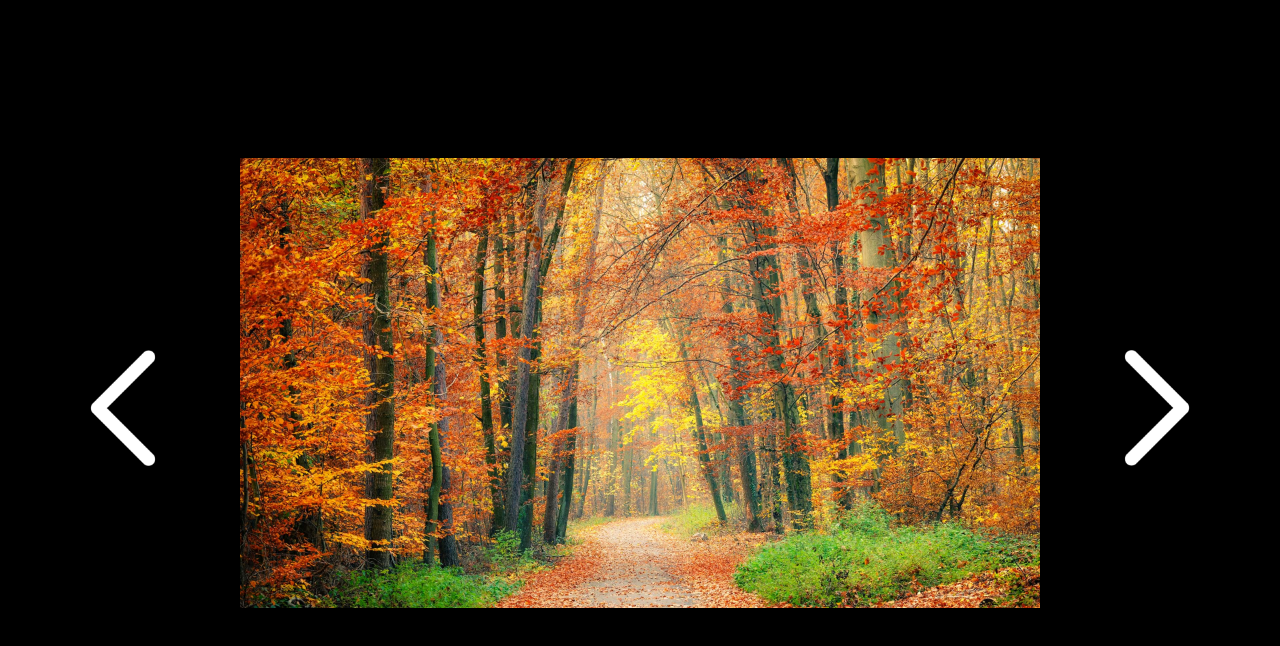
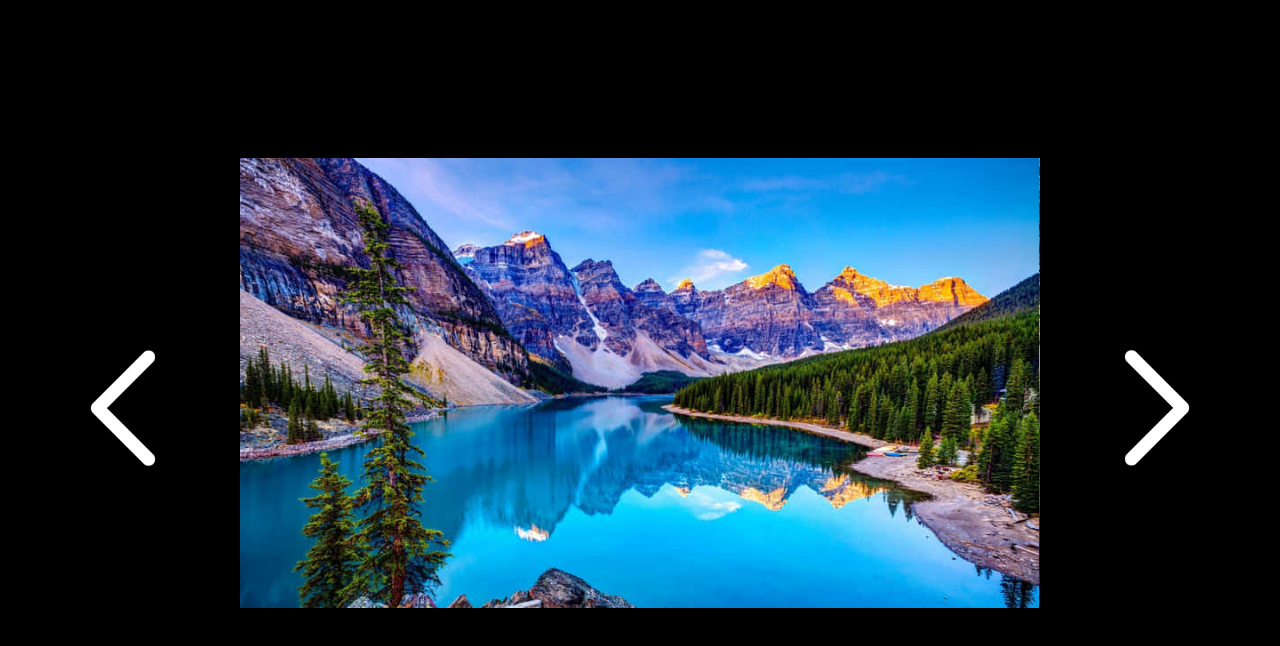
Before and after one commit to Farah-Saleem270/imageSlider, a plain HTML site: page index.html in a window 1280 px wide. Both pictures are taken after a click on the picture 1157 px from the left and 408 px from the top of the page. Drawn offline with Linux system fonts and the light colour scheme.

Commit message:
add logic from JS

```diff
--- a/index.html
+++ b/index.html
@@ -19,5 +19,7 @@
        </div>
        <img src="images/arrow.png" class="arrow right">
     </div>
+
+    <script src="script.js"></script>
 </body>
 </html>
--- a/script.js
+++ b/script.js
@@ -0,0 +1,14 @@
+let left = document.querySelector(".left");
+let right = document.querySelector(".right");
+let silder = document.querySelector(".slider");
+
+
+
+let idx = 1;
+right.addEventListener("click", () => {
+    silder.style.transform = `translateX(-${idx + 800}px)`;
+    idx++;
+})
+// right.addEventListener("click",() =>{
+//     frame.style.transform =`translate(800px)`;
+// })
```
